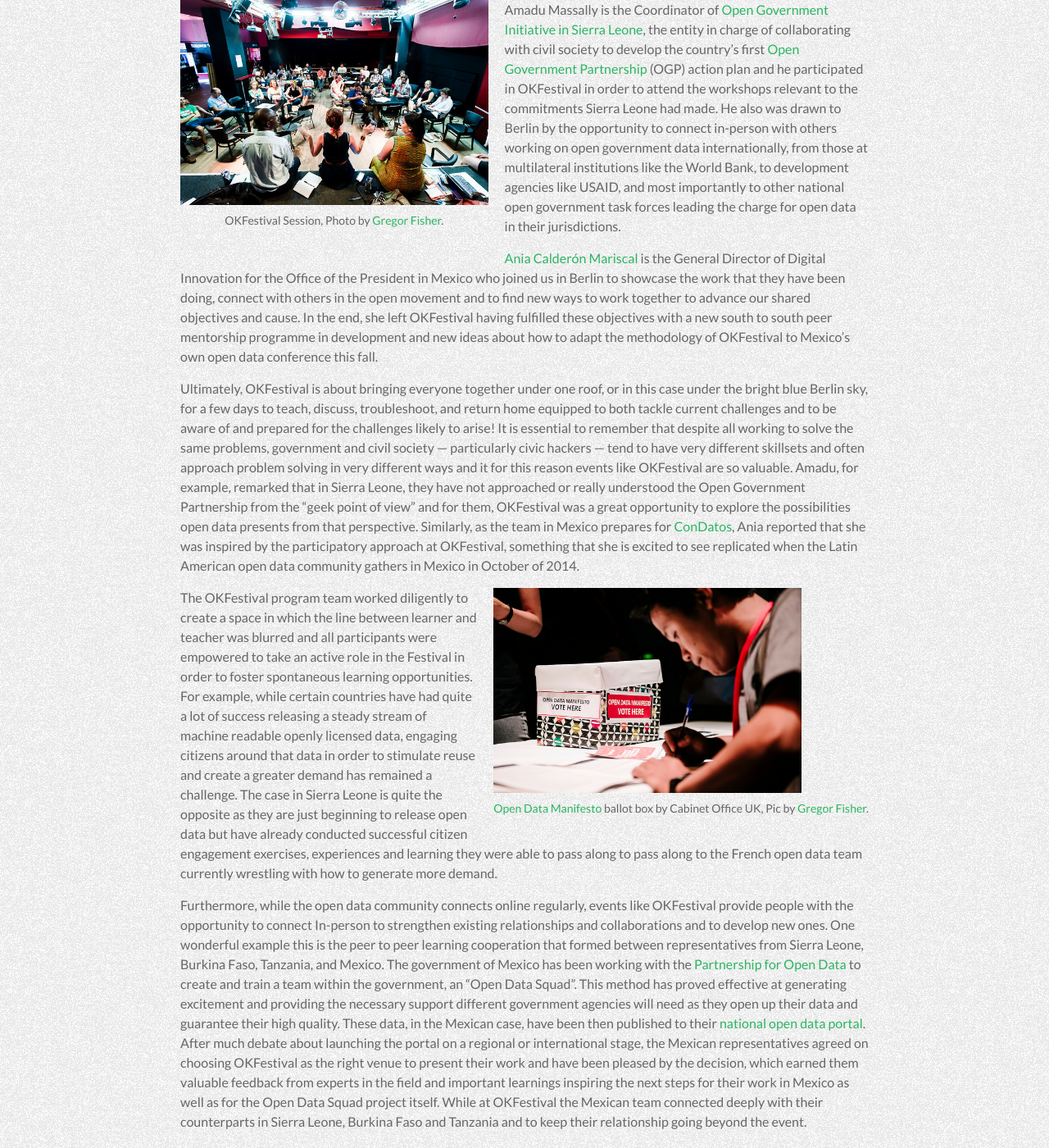
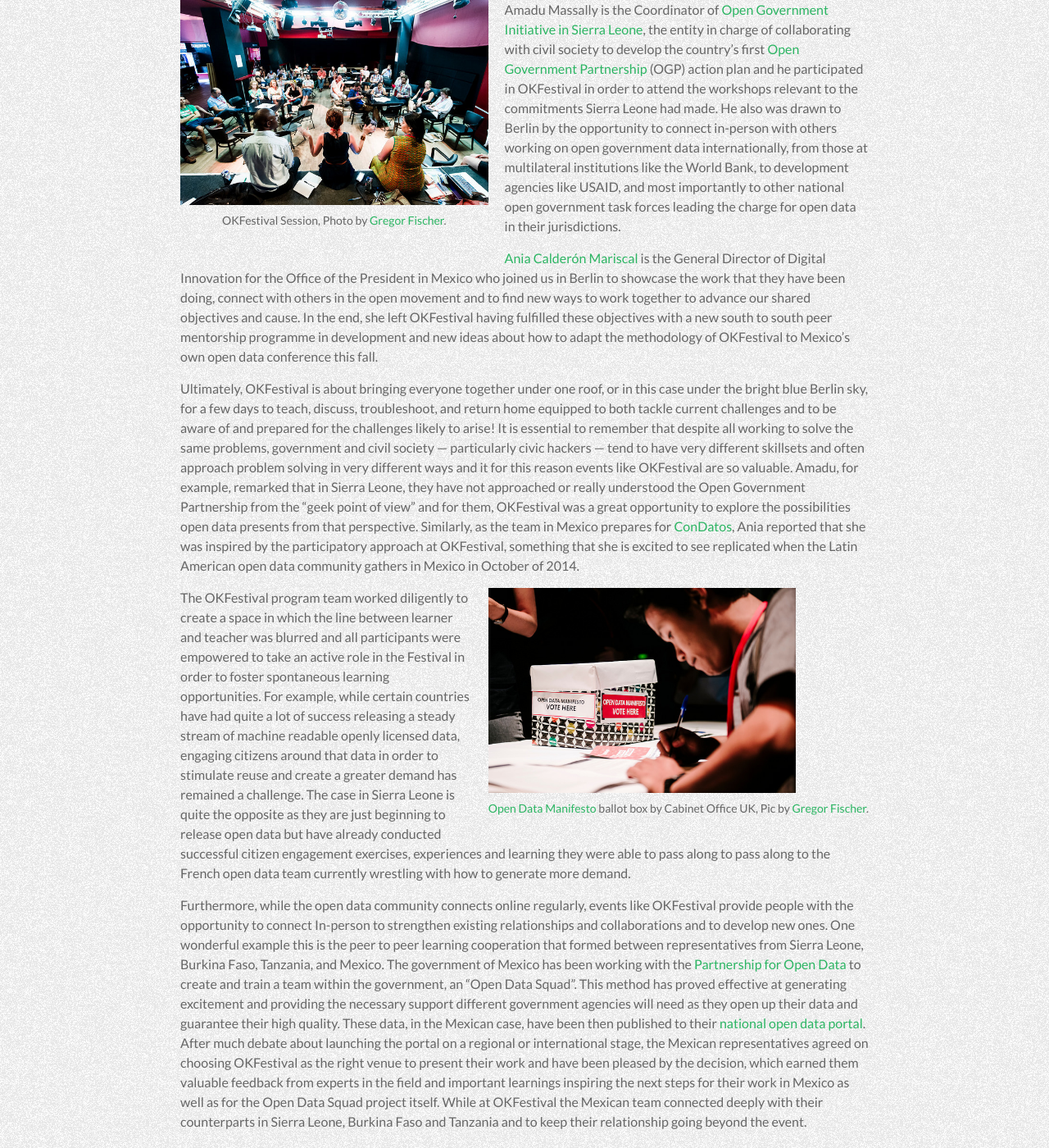
Before and after one commit to okfn/okfestival-public-report, a Jekyll site: the page built from pages/what-you-did/governments.md, in a window 1280 px wide and 1400 px high, scrolled down 1438 px. Shown: the whole window at 82% size. Built offline with Jekyll 4.4.1, drawn with Linux system fonts in a browser that asks for light colours; some web fonts are replaced.

Commit message:
Update governments.md

```diff
--- a/pages/what-you-did/governments.md
+++ b/pages/what-you-did/governments.md
@@ -42,7 +42,7 @@ It is within governments that, over the last few years, we have seen one of the
 Building an open data ecosystem is not dissimilar to any other online or government service — if you want it to be effective, it is essential that you understand the needs of your users (in this case, citizens) — and OKFestival provides government representatives the unique opportunity to come together with policy advocates, NGOs, hackers and data wranglers and learn about one another’s needs and challenges. While Mexico and Sierra Leone are at stages in the process of opening up their data, both face a similar array of challenges as they move towards greater transparency. However, despite these differences, each government choose to participate in OKFestival, all agreeing that it represented an opportunity to share the progress they had made, learn from colleagues around the world, and connect with others trying to accomplish similar goals!
 
 <div class="pull">
-{% include image.html filename="14550095790_78ee00262f_z.jpg" alt="OKFestival Session" caption="OKFestival Session, Photo by <a href='https://www.flickr.com/photos/okfn/14550095790/'>Gregor Fisher</a>." %}
+{% include image.html filename="14550095790_78ee00262f_z.jpg" alt="OKFestival Session" caption="OKFestival Session, Photo by <a href='https://www.flickr.com/photos/okfn/14550095790/'>Gregor Fischer</a>." %}
 </div>
 
 Amadu Massally is the Coordinator of [Open Government Initiative in Sierra Leone](http://ogi.gov.sl/), the entity in charge of collaborating with civil society to develop the country’s first [Open Government Partnership](http://www.opengovpartnership.org/) (OGP) action plan and he participated in OKFestival in order to attend the workshops relevant to the commitments Sierra Leone had made. He also was drawn to Berlin by the opportunity to connect in-person with others working on open government data internationally, from those at multilateral institutions like the World Bank, to development agencies like USAID, and most importantly to other national open government task forces leading the charge for open data in their jurisdictions.
@@ -52,7 +52,7 @@ Amadu Massally is the Coordinator of [Open Government Initiative in Sierra Leone
 Ultimately, OKFestival is about bringing everyone together under one roof, or in this case under the bright blue Berlin sky, for a few days to teach, discuss, troubleshoot, and return home equipped to both tackle current challenges and to be aware of and prepared for the challenges likely to arise! It is essential to remember that despite all working to solve the same problems, government and civil society — particularly civic hackers — tend to have very different skillsets and often approach problem solving in very different ways and it for this reason events like OKFestival are so valuable. Amadu, for example, remarked that in Sierra Leone, they have not approached or really understood the Open Government Partnership from the “geek point of view” and for them, OKFestival was a great opportunity to explore the possibilities open data presents from that perspective. Similarly, as the team in Mexico prepares for [ConDatos](http://condatos.org/), Ania reported that she was inspired by the participatory approach at OKFestival, something that she is excited to see replicated when the Latin American open data community gathers in Mexico in October of 2014.
 
 <div class="pull">
-{% include image.html filename="14550185548_837eb99277_z.jpg" alt="Open Data Manifesto ballot box" caption="<a href='http://okfestival2014.sched.org/event/528cb9cd9427116553a0099c44a366ea#.VFoojPSsUWx'>Open Data Manifesto</a> ballot box by Cabinet Office UK, Pic by <a href='https://www.flickr.com/photos/okfn/14736486182/in/pool-okfestival2014/'>Gregor Fisher</a>." %}
+{% include image.html filename="14550185548_837eb99277_z.jpg" alt="Open Data Manifesto ballot box" caption="<a href='http://okfestival2014.sched.org/event/528cb9cd9427116553a0099c44a366ea#.VFoojPSsUWx'>Open Data Manifesto</a> ballot box by Cabinet Office UK, Pic by <a href='https://www.flickr.com/photos/okfn/14736486182/in/pool-okfestival2014/'>Gregor Fischer</a>." %}
 </div>
 
 The OKFestival program team worked diligently to create a space in which the line between learner and teacher was blurred and all participants were empowered to take an active role in the Festival in order to foster spontaneous learning opportunities. For example, while certain countries have had quite a lot of success releasing a steady stream of machine readable openly licensed data, engaging citizens around that data in order to stimulate reuse and create a greater demand has remained a challenge. The case in Sierra Leone is quite the opposite as they are just beginning to release open data but have already conducted successful citizen engagement exercises, experiences and learning they were able to pass along to pass along to the French open data team currently wrestling with how to generate more demand.
```
